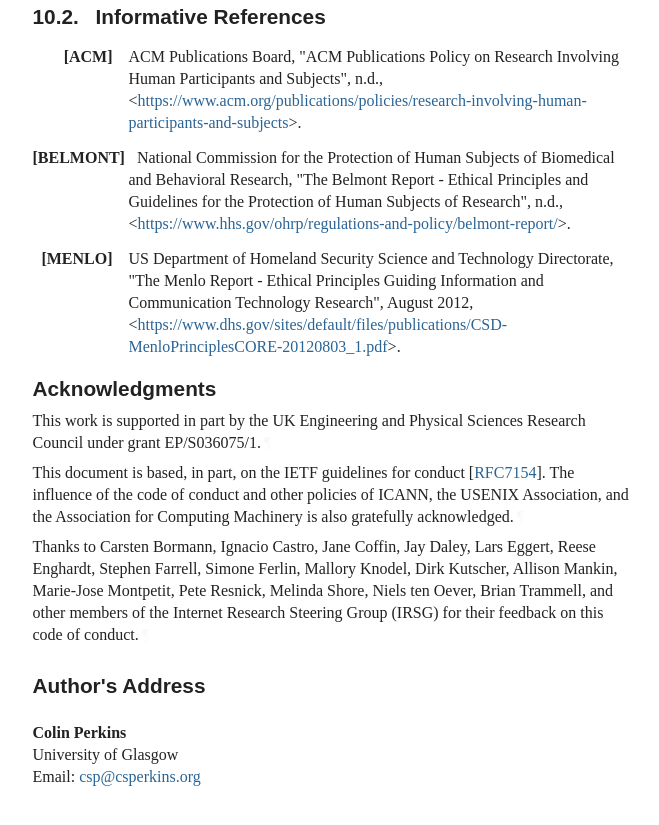
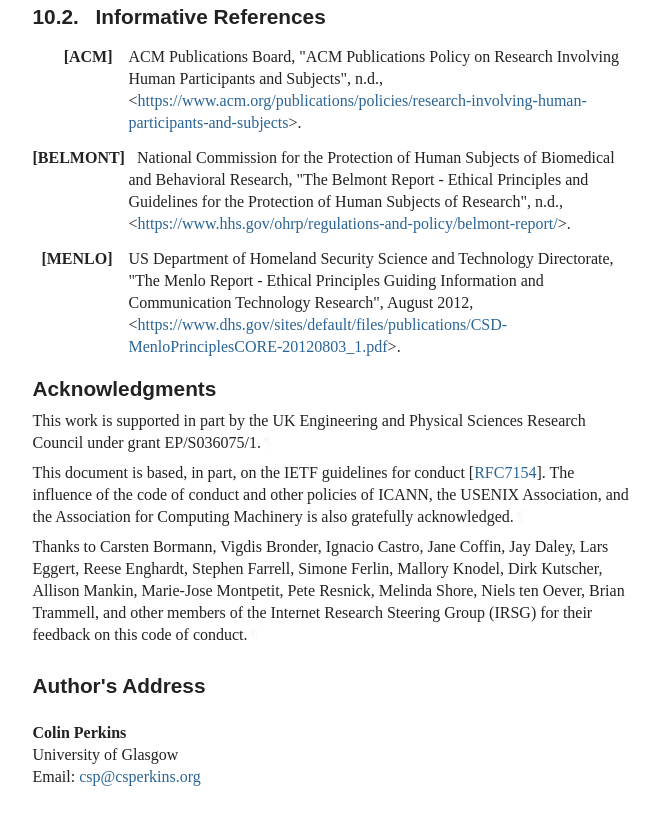
Before and after one commit to irtf-chair/code-of-coduct, a plain HTML site: page draft-perkins-irtf-code-of-conduct.html in a window 1280 px wide. Shown: the part 5425-6250 px from the top of the page, without its empty margins (92-751 px from the left). Drawn offline with Linux system fonts and the light colour scheme; a web font is replaced by a local one.

Commit message:
Script updating gh-pages from 828d77d. [ci skip]

```diff
--- a/draft-perkins-irtf-code-of-conduct.html
+++ b/draft-perkins-irtf-code-of-conduct.html
@@ -1506,8 +1506,8 @@ Research Council under grant EP/S036075/1.<a href="#appendix-A-1" class="pilcrow
 The influence of the code of conduct and other policies of ICANN, the USENIX
 Association, and the Association for Computing Machinery is also gratefully
 acknowledged.<a href="#appendix-A-2" class="pilcrow">¶</a></p>
-<p id="appendix-A-3">Thanks to Carsten Bormann, Ignacio Castro, Jane Coffin, Jay Daley, Lars
-Eggert, Reese Enghardt, Stephen Farrell, Simone Ferlin, Mallory Knodel,
+<p id="appendix-A-3">Thanks to Carsten Bormann, Vigdis Bronder, Ignacio Castro, Jane Coffin, Jay Daley,
+Lars Eggert, Reese Enghardt, Stephen Farrell, Simone Ferlin, Mallory Knodel,
 Dirk Kutscher, Allison Mankin, Marie-Jose Montpetit, Pete Resnick, Melinda
 Shore, Niels ten Oever, Brian Trammell, and other members of the Internet
 Research Steering Group (IRSG) for their feedback on this code of conduct.<a href="#appendix-A-3" class="pilcrow">¶</a></p>
```
Also changed, not shown: draft-perkins-irtf-code-of-conduct.txt.
